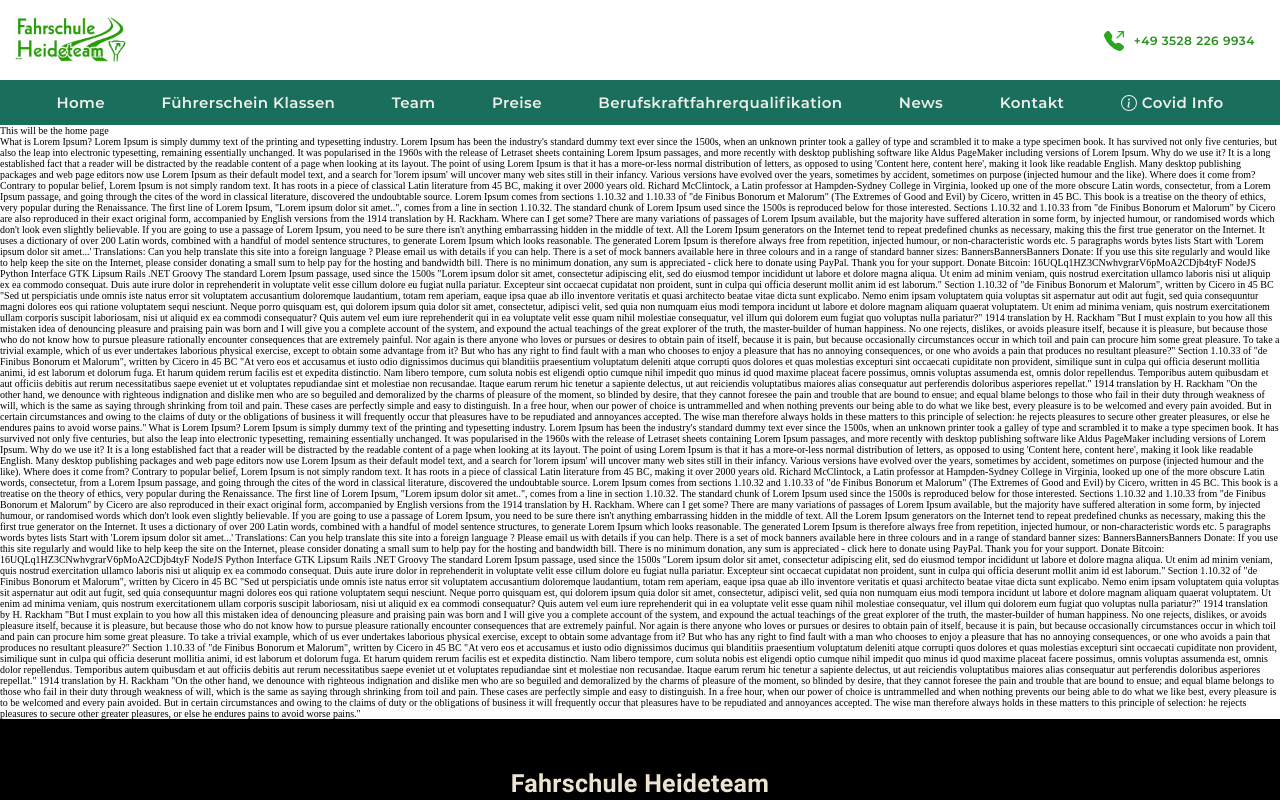
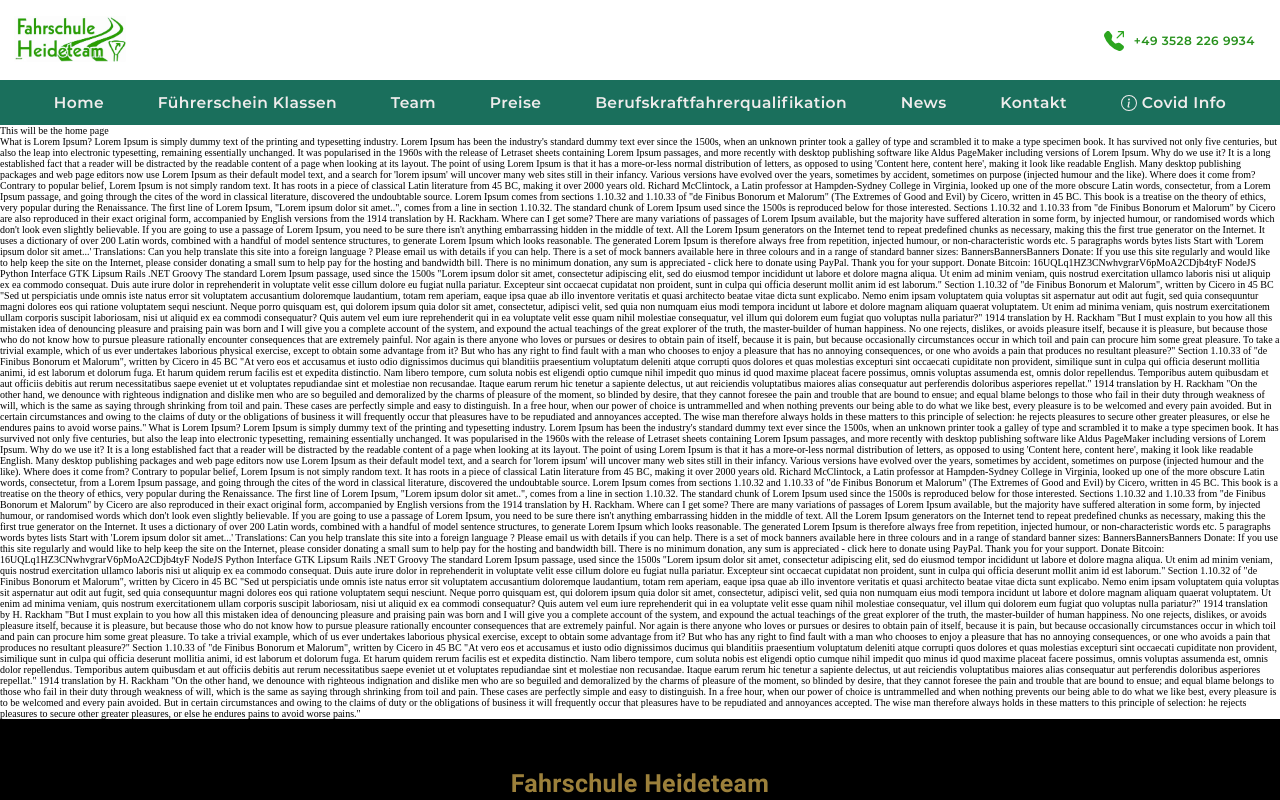
Before and after one commit to ediheid/fahrschule-heideteam, a React (Create React App) app: page / in a window 1280 px wide. Shown: the top 800 px of the page. Built offline with nearby package versions, Linux system fonts and the light colour scheme.

Commit message:
Adjusted desktop nav link colour to test for contrast

```diff
--- a/src/Components/Navbar/desktop-navigation.module.scss
+++ b/src/Components/Navbar/desktop-navigation.module.scss
@@ -31,7 +31,7 @@
   text-decoration: none;
 
   font-family: $montserrat-semi-bold-font-family;
-  font-size: 1.5rem;
+  font-size: 1.55rem;
   color: $nav-links;
 
   &:active {
--- a/src/Styling/_variables.module.scss
+++ b/src/Styling/_variables.module.scss
@@ -10,11 +10,11 @@ $eggshell: #efefed;
 $white: white;
 $black: #000000;
 
-$cream: #ece4d0;
+$cream: #9c803b;
 
 // ? Palette Variables
 $navbar: $dark-green;
-$nav-links: $eggshell;
+$nav-links: rgb(239, 236, 236);
 $mobile-nav-links: $darker-green;
 $headings-colour: $darker-green;
 $footer-text: $cream;
```
